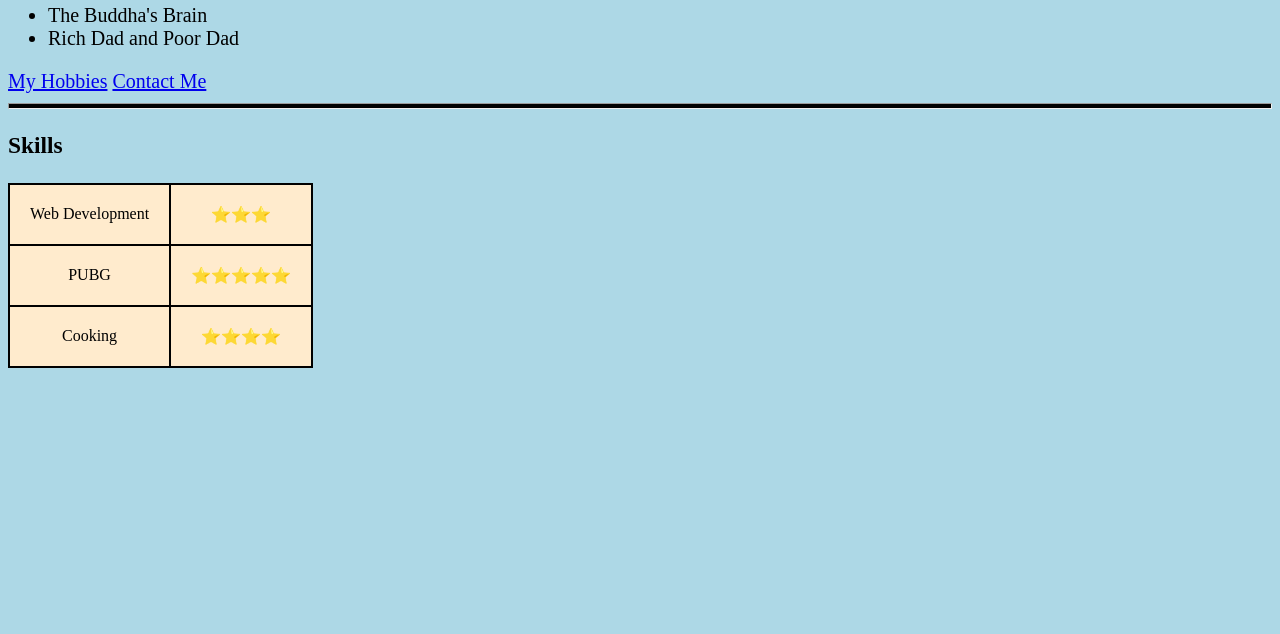
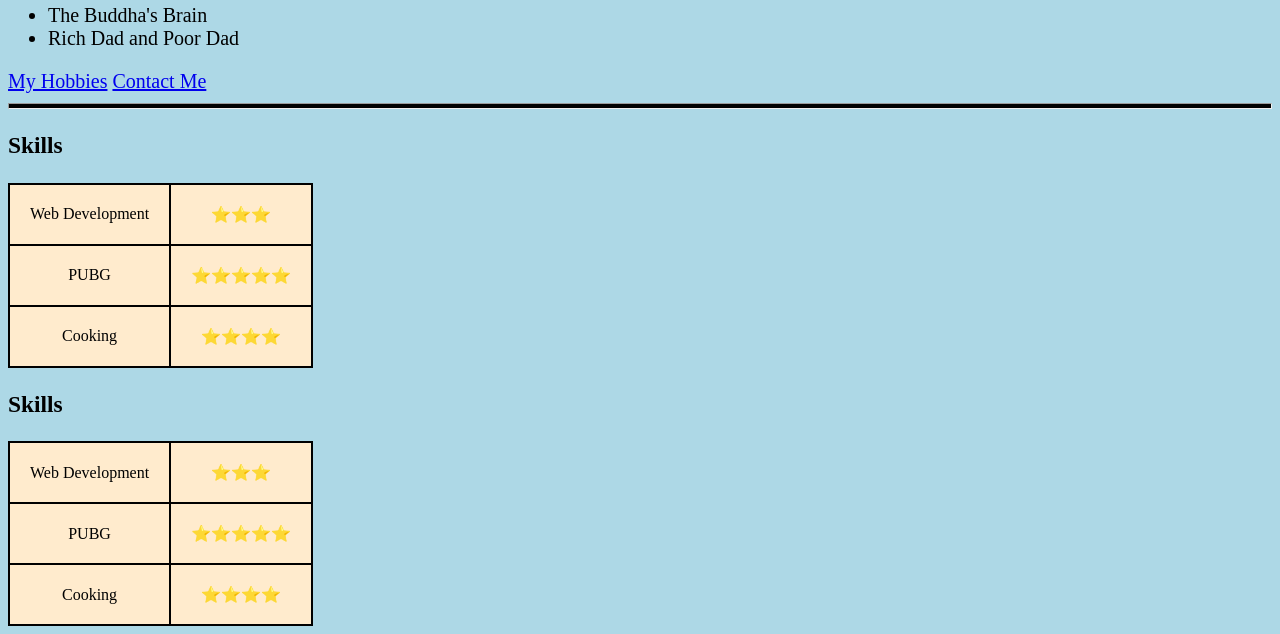
Before and after one commit to GetyourGoal/cv-test, a plain HTML site: page index.html in a window 1280 px wide. Shown: the part 348-982 px from the top of the page. Before the commit the page ends 800 px from the top, so only its background shows below. Drawn offline with Linux system fonts and the light colour scheme.

Commit message:
parul changes

```diff
--- a/index.html
+++ b/index.html
@@ -45,6 +45,20 @@
             <td>&#x2B50;&#x2B50;&#x2B50;&#x2B50;</td>
         </tr>
     </table>
-
+    <h3>Skills</h3>
+    <table>
+        <tr>
+            <td>Web Development</td>
+            <td>&#11088;&#x2B50;&#x2B50;</td>
+        </tr>
+        <tr>
+            <td>PUBG</td>
+            <td>&#x2B50;&#x2B50;&#x2B50;&#x2B50;&#x2B50;</td>
+        </tr>
+        <tr>
+            <td>Cooking</td>
+            <td>&#x2B50;&#x2B50;&#x2B50;&#x2B50;</td>
+        </tr>
+    </table>
 </body>
 </html>
```
